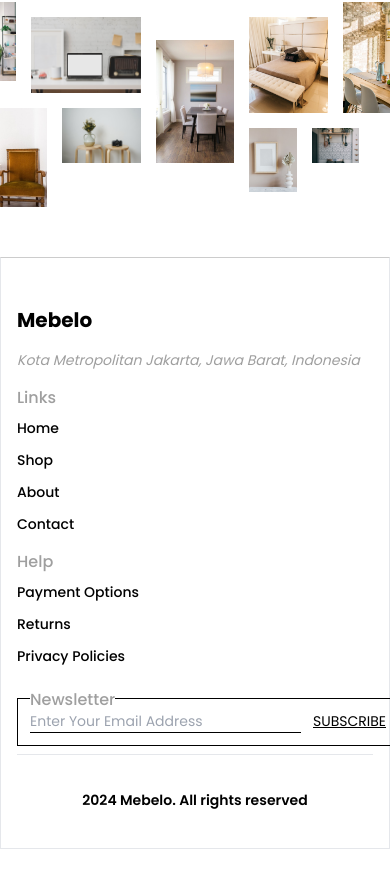
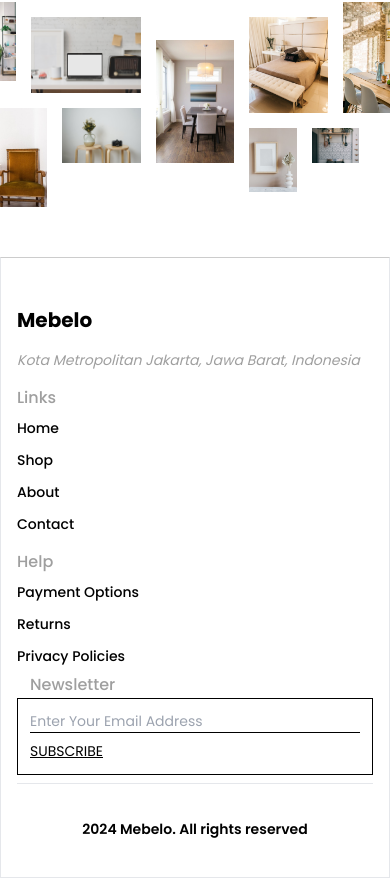
Before and after one commit to RubenManurung/orinruf-fe, a React (Vite) app: page / in a window 390 px wide. Shown: the part 3380-4258 px from the top of the page. Before the commit the page ends 4229 px from the top, so only its background shows below. Built offline with nearby package versions, Linux system fonts and the light colour scheme.

Commit message:
Update App.jsx

```diff
--- a/src/App.jsx
+++ b/src/App.jsx
@@ -409,11 +409,11 @@ function App() {
             </form>
 
             <form onSubmit={(e) => e.preventDefault()} className="flex w-full md:hidden">
-              <div className='p-3 border border-black relative mt-4 md:mt-12'>
+              <div className='p-3 border border-black relative mt-4 md:mt-12 w-full'>
                 <h2 className="absolute -top-1/2 translate-y-1/2 bg-white text-gold-grey font-medium">Newsletter</h2>
-                <div className="flex whitespace-nowrap">
-                  <input type="text" placeholder="Enter Your Email Address" className="relative border-b border-b-black outline-none placeholder:text-[14px] text-[14px] text-gold-grey" />
-                  <button className="text-black underline text-[14px] ml-3">SUBSCRIBE</button>
+                <div className="flex flex-col justify-start items-start w-full">
+                  <input type="text" placeholder="Enter Your Email Address" className="w-full relative border-b border-b-black outline-none placeholder:text-[14px] text-[14px] text-gold-grey" />
+                  <button className="text-black underline text-[14px] md:ml-3 mt-2">SUBSCRIBE</button>
                 </div>
               </div>
             </form>
```
